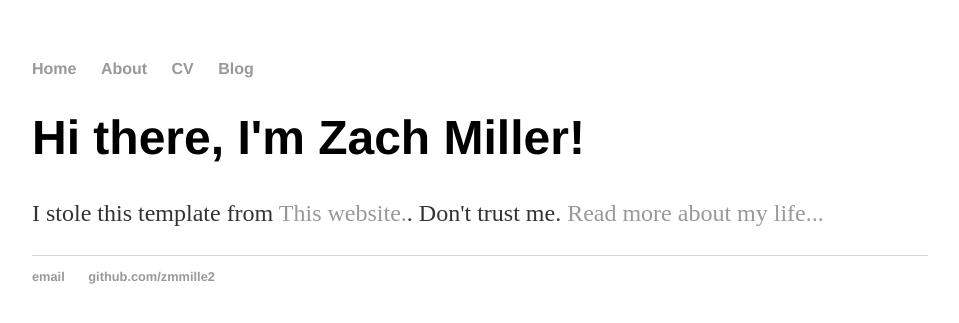
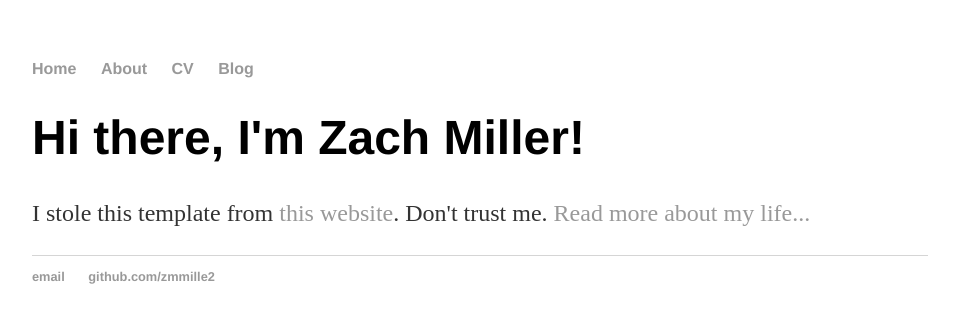
Before and after one commit to zmmille2/zmmille2.github.io, a Jekyll site: the page built from index.html, in a window 1280 px wide. Shown: the top 323 px of the page, without its empty margins (160-1119 px from the left). Built offline with Jekyll 4.4.1, drawn with Linux system fonts in a browser that asks for light colours.

Commit message:
fixed glaring spelling issues on main page

```diff
--- a/index.html
+++ b/index.html
@@ -4,5 +4,5 @@ title: Zach Miller, Software Dev
 ---
 <div class="blurb">
 	<h1>Hi there, I'm Zach Miller!</h1>
-    <p>I stole this template from <a  href="http://jmcglone.com/guides/github-pages/">This website.</a>. Don't trust me. <a href="/about">Read more about my life...</a></p>
+    <p>I stole this template from <a  href="http://jmcglone.com/guides/github-pages/">this website</a>. Don't trust me. <a href="/about">Read more about my life...</a></p>
 </div><!-- /.blurb -->
```
